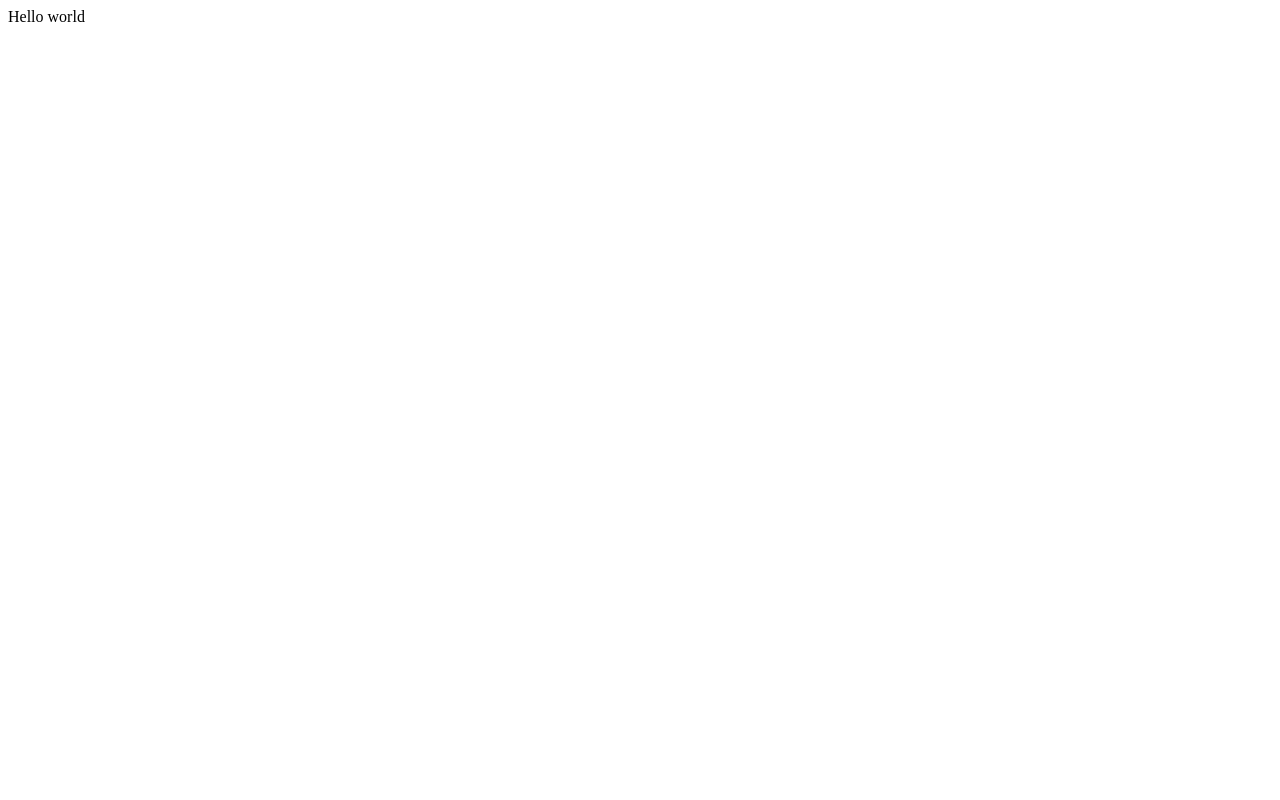
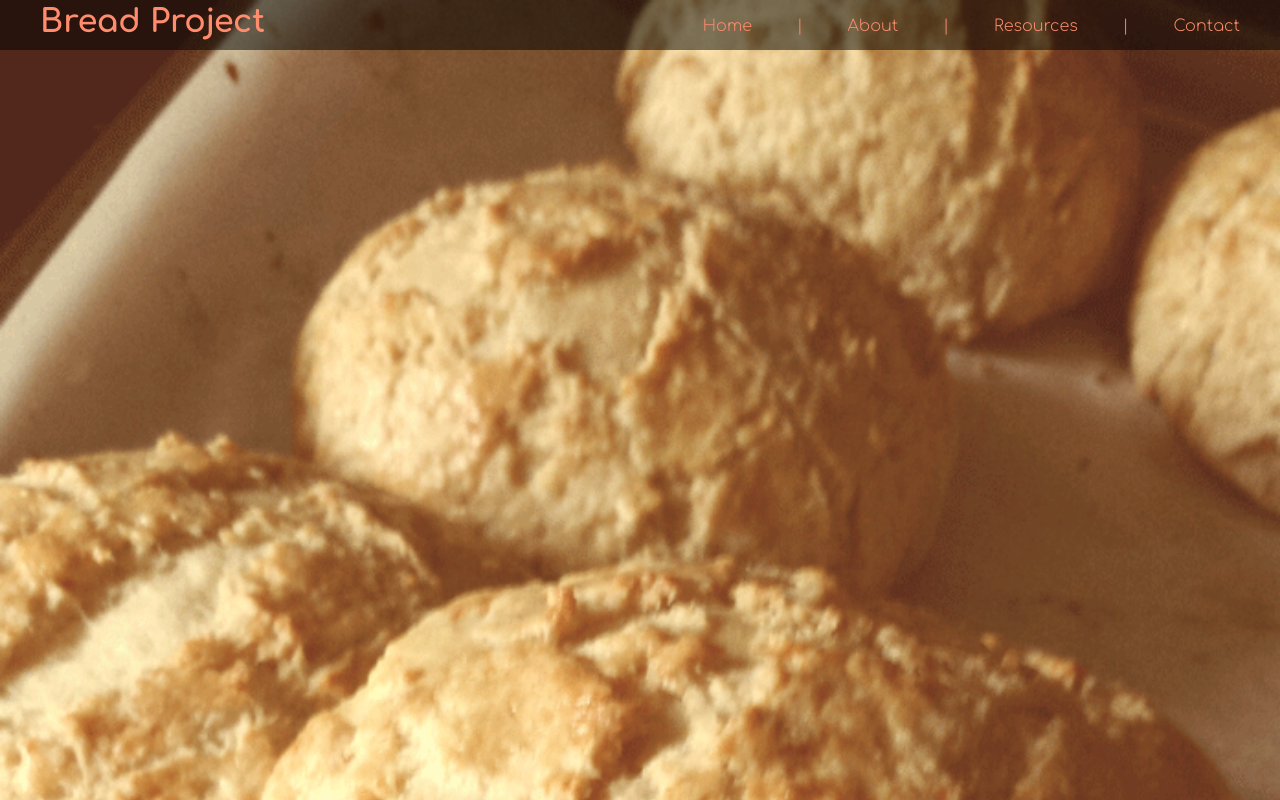
Before and after one commit to lukailin/bread, a plain HTML site: page index.html in a window 1280 px wide. Drawn offline with Linux system fonts and the light colour scheme; a web font is replaced by a local one.

Commit message:
Index to Home

```diff
--- a/index.html
+++ b/index.html
@@ -1 +1,37 @@
-Hello world
+<!doctype html >
+
+<head>
+	<meta charset = "utf-8">
+	<title>Bread</title>
+	<meta name = "Kailin's Bread Website" content = "A space for sharing bread baking experiences.">
+	<link rel = "stylesheet" href = "breadstyle.css">
+	<link href='http://fonts.googleapis.com/css?family=Nixie+One|Comfortaa:300,400,700' rel='stylesheet' type='text/css'>
+
+</head>
+
+<body>
+	<div id = "header_container">
+	<h1 id = "title">Bread Project</h1>
+		<div id = "header">
+			<ul id = "navigation">
+				<li><a href = "home.html">Home</a></li>
+				<li>|</li>
+				<li><a href = "about.html">About</a></li>
+				<li>|</li>
+				<li><a href = "resources.html">Resources</a></li>
+				<li>|</li>
+				<li><a href = "contact.html">Contact</a></li>
+			</ul>
+
+		</div>
+	</div>
+
+	<div class = "home_image">
+		<div class = "bread">
+
+		</div>
+
+	</div>
+</body>
+
+</html>
```
